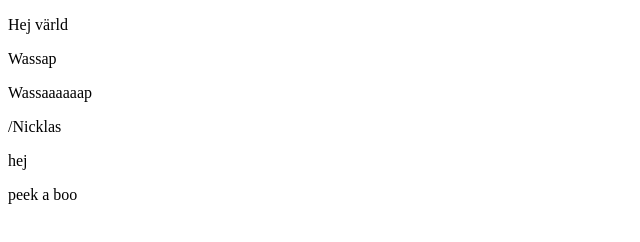
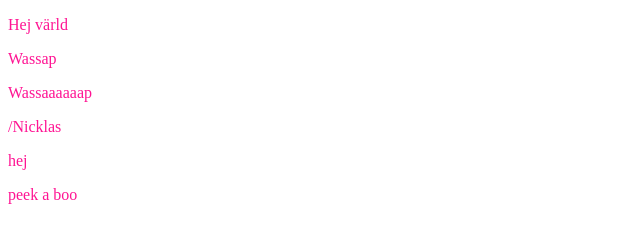
Before and after one commit to Norrlandsk/netlify-demo, a website: page index.html in a window 1280 px wide. Shown: the whole page, without its empty margins (0-640 px from the left). Drawn offline with Linux system fonts and the light colour scheme.

Commit message:
Changed color.

```diff
--- a/index.html
+++ b/index.html
@@ -6,7 +6,7 @@
     <meta name="viewport" content="width=device-width, initial-scale=1.0">
     <title>Document</title>
 </head>
-<body>
+<body style="color: deeppink;">
     <p>Hej värld</p>
     <p>Wassap<p>
     <p>Wassaaaaaap<p>
```
